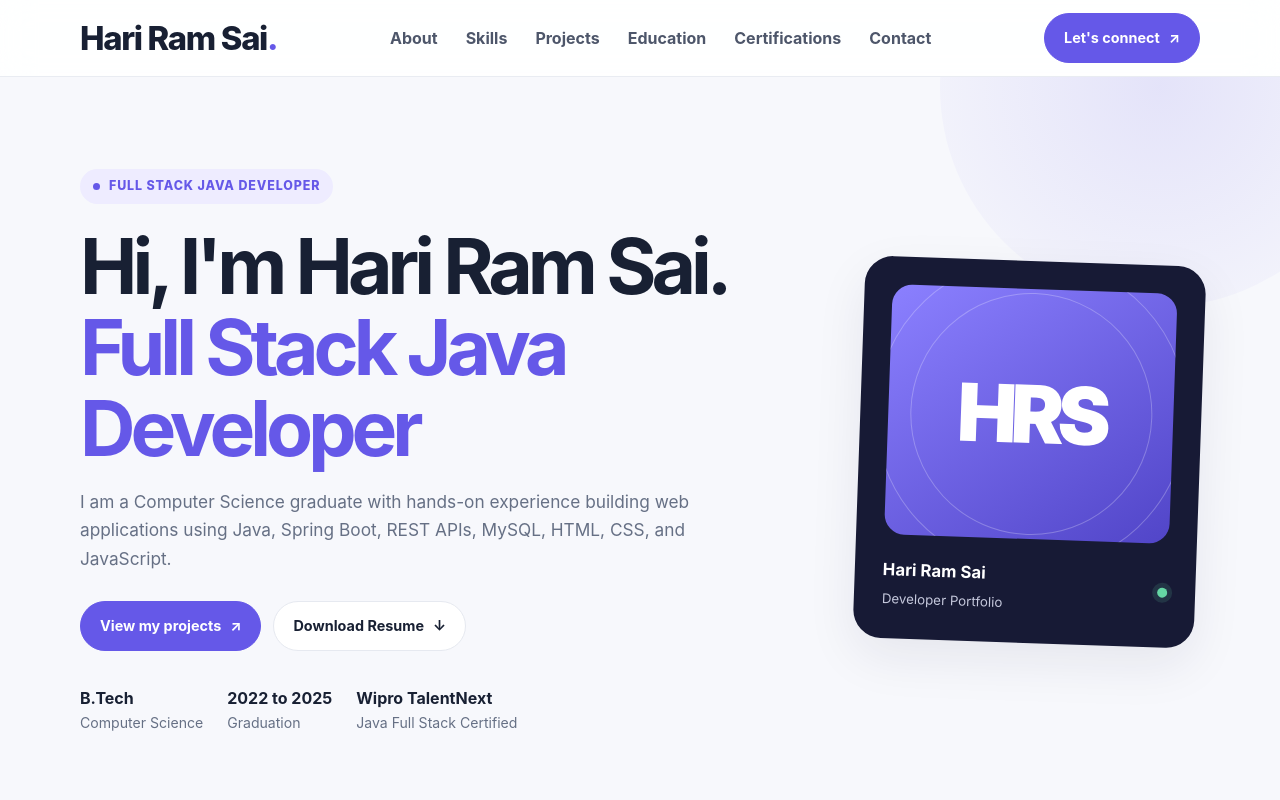
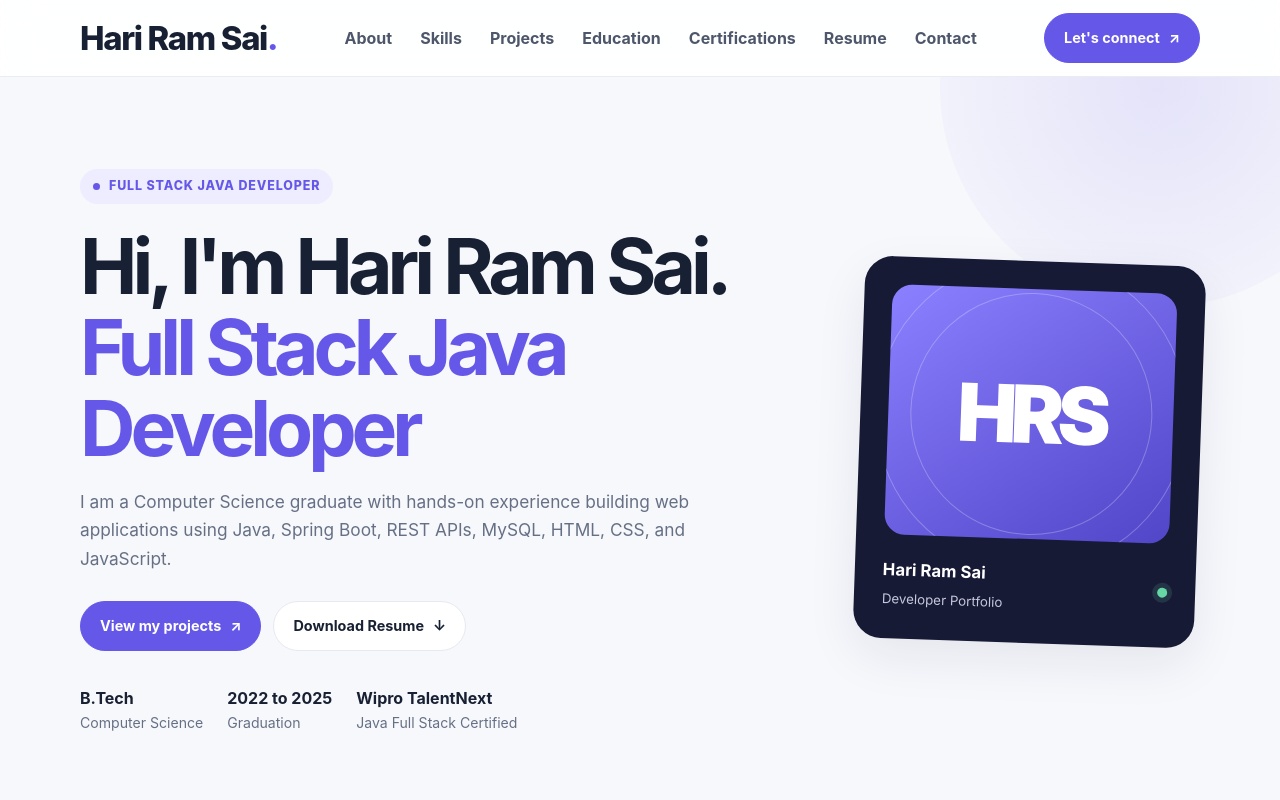
Before and after one commit to Hariramsai2512/portfolio, a plain HTML site: page index.html in a window 1280 px wide. Shown: the top 800 px of the page. Drawn offline with Linux system fonts and the light colour scheme.

Commit message:
Update title and add resume link in navigation

```diff
--- a/index.html
+++ b/index.html
@@ -4,7 +4,7 @@
   <meta charset="UTF-8">
   <meta name="viewport" content="width=device-width, initial-scale=1.0">
   <meta name="description" content="Hari Ram Sai's portfolio. Computer Science graduate and aspiring software developer.">
-  <title>Hari Ram Sai | Full Stack Java Developer</title>
+  <title>Hari Ram Sai | Software Developer</title>
   <style>
     :root {
       --bg: #f7f8fc;
@@ -130,7 +130,7 @@
       <a class="brand" href="#home">Hari Ram Sai<span>.</span></a>
       <button class="menu-toggle" id="menuToggle" aria-label="Toggle navigation" aria-expanded="false">Menu</button>
       <nav class="nav-links" id="navLinks" aria-label="Main navigation">
-        <a href="#about">About</a><a href="#skills">Skills</a><a href="#projects">Projects</a><a href="#education">Education</a><a href="#certifications">Certifications</a><a href="#contact">Contact</a>
+        <a href="#about">About</a><a href="#skills">Skills</a><a href="#projects">Projects</a><a href="#education">Education</a><a href="#certifications">Certifications</a><a href="resume.pdf" download="Hari_Ram_Sai_Resume.pdf">Resume</a><a href="#contact">Contact</a>
       </nav>
       <a class="nav-cta" href="#contact">Let's connect <span aria-hidden="true">↗</span></a>
     </div>
```
